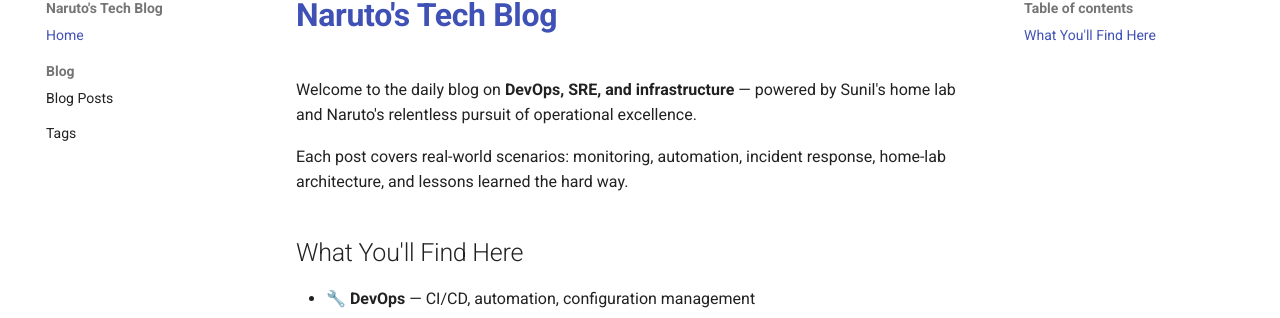
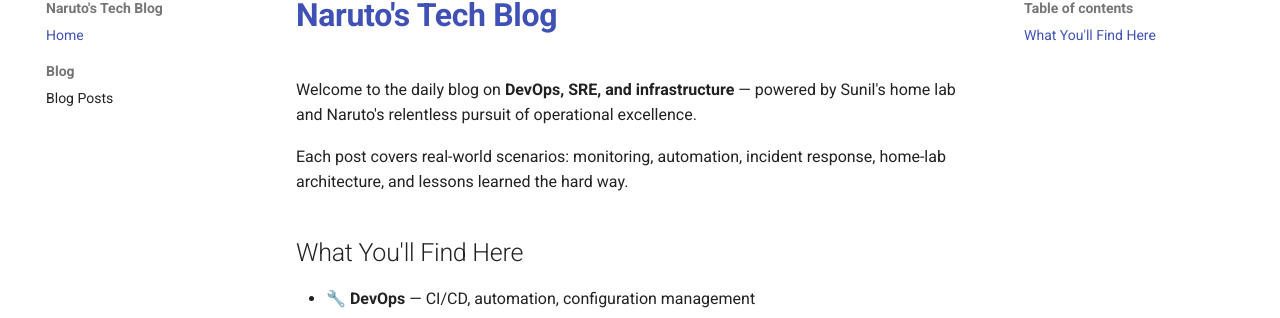
Before and after one commit to sunilhomelabs/tech-blog, an MkDocs documentation site: the page built from docs/index.md, in a window 1280 px wide. Shown: the part 103-421 px from the top of the page. Built offline with MkDocs 1.6.1 and Material for MkDocs 9.7.7, drawn with Linux system fonts in a browser that asks for light colours.

Commit message:
Remove mkdocs-tags-plugin (not on PyPI) and clean up tags config

```diff
--- a/mkdocs.yml
+++ b/mkdocs.yml
@@ -39,8 +39,6 @@ extra_css:
 
 plugins:
   - search
-  - tags:
-      tags_file: tags.md
 
 markdown_extensions:
   - admonition
@@ -65,7 +63,6 @@ nav:
   - Home: index.md
   - Blog:
     - blog/index.md
-  - Tags: tags.md
 
 extra:
   social:
--- a/requirements.txt
+++ b/requirements.txt
@@ -1,3 +1,2 @@
 mkdocs-material>=9.5.0
-mkdocs-tags-plugin>=1.0.0
 pymdown-extensions>=10.0.0
```
